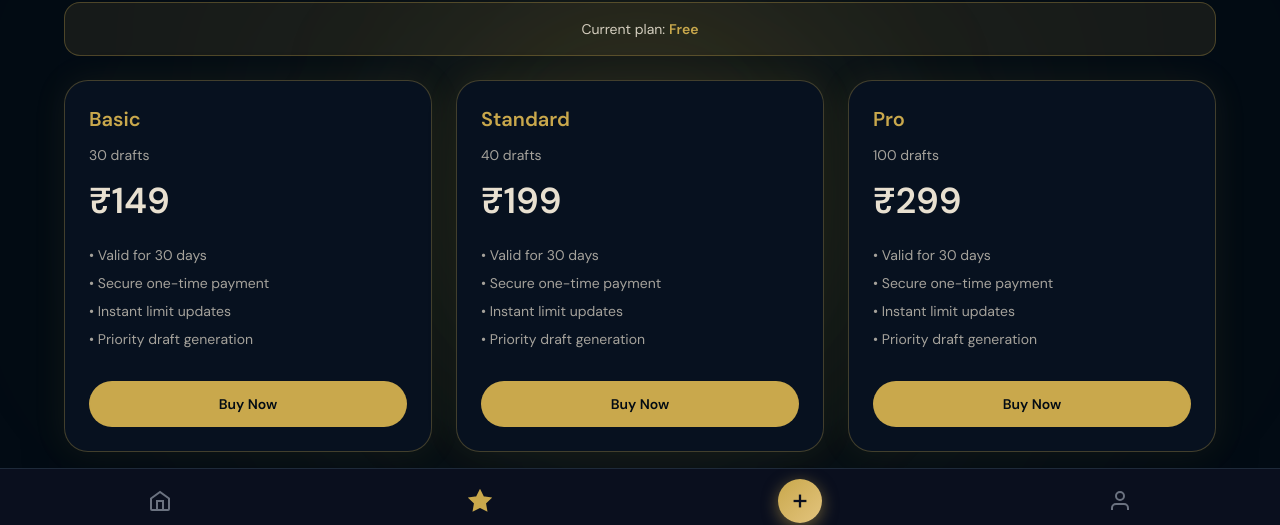
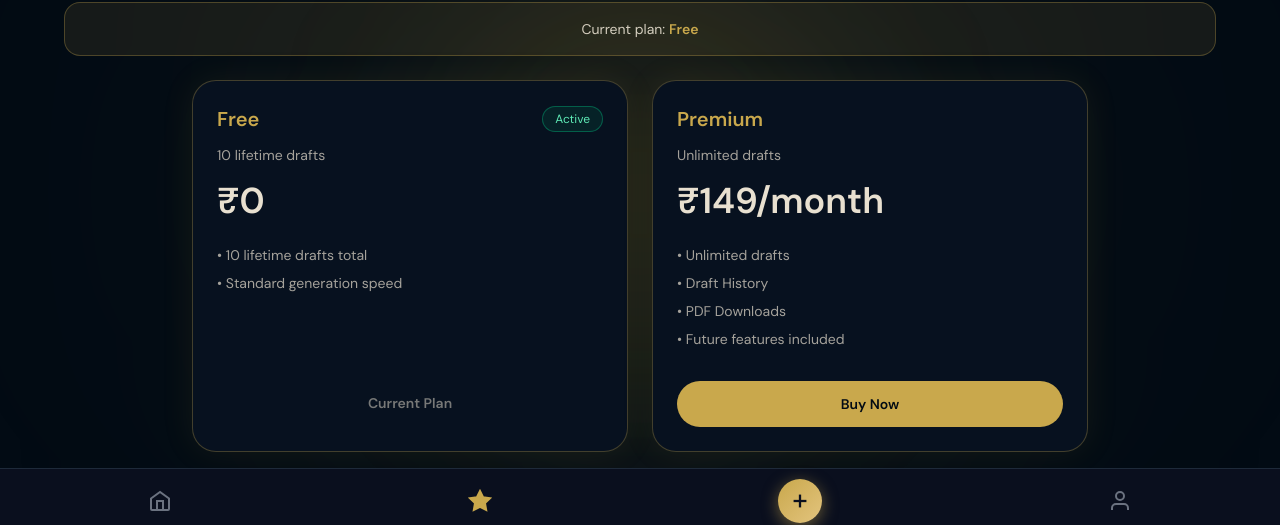
Before and after one commit to abhiksinhaa/Vakil-AI, a Next.js app: page /pricing in a window 1280 px wide. Shown: the part 268-793 px from the top of the page. Built offline with nearby package versions, Linux system fonts and the light colour scheme; no server answers.

Commit message:
update pricing page and change free to 10 lifetime dratfs

```diff
--- a/src/components/DraftGenerator.tsx
+++ b/src/components/DraftGenerator.tsx
@@ -127,7 +127,7 @@ export default function DraftGenerator() {
     if (!user) return
     const { data: profile } = await supabase
       .from('profiles')
-      .select('drafts_limit')
+      .select('drafts_limit, plan')
       .eq('id', user.id)
       .single()
 
@@ -143,7 +143,8 @@ export default function DraftGenerator() {
 
     if (profile) {
       setDraftsUsed(count ?? 0)
-      setDraftLimit(profile.drafts_limit ?? 10)
+      setDraftLimit(profile.plan === 'free' ? (profile.drafts_limit ?? 10) : 999999)
+      setPlan(profile.plan || 'free')
     }
   }
 
@@ -389,8 +390,8 @@ export default function DraftGenerator() {
 
           if (currentProfile) {
             freshUsed = currentProfile.drafts_used || 0;
-            freshLimit = currentProfile.drafts_limit ?? 10;
             currentPlan = currentProfile.plan || 'free';
+            freshLimit = currentPlan === 'free' ? (currentProfile.drafts_limit ?? 10) : 999999;
 
             setDraftsUsed(freshUsed);
             setDraftLimit(freshLimit);
@@ -644,14 +645,14 @@ Situation: ${submissionForm.situation || 'Not provided'}`;
             </div>
 
             <div className="sticky bottom-0 z-[40] bg-navy/95 backdrop-blur-sm pt-2 pb-2 sm:pb-0 mt-4">
-              {draftsUsed < draftLimit ? (
+              {draftsUsed < draftLimit || plan !== 'free' ? (
                 <>
                   <p style={{
                     fontSize: '0.85rem', opacity: 0.7,
                     marginBottom: '12px', textAlign: 'center',
                     color: '#e8e0d0'
                   }}>
-                    {draftsUsed}/{draftLimit} free drafts used
+                    {plan === 'free' ? `${draftsUsed}/${draftLimit} free drafts used` : 'Unlimited Premium Drafts'}
                   </p>
                   <button
                     id="generate-draft-button"
--- a/src/components/PricingPage.tsx
+++ b/src/components/PricingPage.tsx
@@ -48,9 +48,20 @@ const GLITTER_STYLES = `
 `;
 
 const PLANS = [
-  { key: 'basic', label: 'Basic', price: '₹149', drafts: '30 drafts' },
-  { key: 'standard', label: 'Standard', price: '₹199', drafts: '40 drafts' },
-  { key: 'pro', label: 'Pro', price: '₹299', drafts: '100 drafts' },
+  {
+    key: 'free',
+    label: 'Free',
+    price: '₹0',
+    drafts: '10 lifetime drafts',
+    features: ['10 lifetime drafts total', 'Standard generation speed']
+  },
+  {
+    key: 'basic',
+    label: 'Premium',
+    price: '₹149/month',
+    drafts: 'Unlimited drafts',
+    features: ['Unlimited drafts', 'Draft History', 'PDF Downloads', 'Future features included']
+  },
 ] as const;
 
 export default function PricingPage() {
@@ -141,30 +152,33 @@ export default function PricingPage() {
           {message ? <div className="mb-4 rounded-xl border border-emerald-500/40 bg-emerald-500/10 px-4 py-3 text-sm text-emerald-300">{message}</div> : null}
           {error ? <div className="mb-4 rounded-xl border border-red-500/40 bg-red-500/10 px-4 py-3 text-sm text-red-300">{error}</div> : null}
 
-          <div className="grid gap-6 md:grid-cols-3">
+          <div className="grid gap-6 md:grid-cols-2 max-w-4xl mx-auto">
             {PLANS.map((plan) => {
-              const isActive = profile?.plan === plan.key;
+              const isActive = profile?.plan === plan.key || (plan.key === 'free' && (!profile?.plan || profile.plan === 'free'));
               return (
-                <div key={plan.key} className="rounded-3xl border border-gold/30 bg-[#07111f] p-6 shadow-[0_0_35px_rgba(212,175,55,0.08)]">
+                <div key={plan.key} className="rounded-3xl border border-gold/30 bg-[#07111f] p-6 shadow-[0_0_35px_rgba(212,175,55,0.08)] flex flex-col">
                   <div className="flex items-center justify-between">
                     <h2 className="text-xl font-semibold text-gold">{plan.label}</h2>
                     {isActive ? <span className="rounded-full border border-emerald-500/40 bg-emerald-500/10 px-3 py-1 text-xs text-emerald-300">Active</span> : null}
                   </div>
                   <p className="mt-3 text-sm text-cream/70">{plan.drafts}</p>
                   <p className="mt-4 text-4xl font-semibold text-cream">{plan.price}</p>
-                  <ul className="mt-6 space-y-2 text-sm text-cream/70">
-                    <li>• Valid for 30 days</li>
-                    <li>• Secure one-time payment</li>
-                    <li>• Instant limit updates</li>
-                    <li>• Priority draft generation</li>
+                  <ul className="mt-6 space-y-2 text-sm text-cream/70 flex-1">
+                    {plan.features.map(f => <li key={f}>• {f}</li>)}
                   </ul>
-                  <button
-                    onClick={() => void handleSubscribe(plan.key as 'basic' | 'standard' | 'pro')}
-                    disabled={loadingPlan === plan.key}
-                    className="mt-8 w-full rounded-full border border-gold/40 bg-gold px-4 py-3 text-sm font-semibold text-[#020b14] transition hover:bg-[#ffd966]"
-                  >
-                    {loadingPlan === plan.key ? 'Processing...' : 'Buy Now'}
-                  </button>
+                  {plan.key !== 'free' ? (
+                    <button
+                      onClick={() => void handleSubscribe(plan.key as 'basic' | 'standard' | 'pro')}
+                      disabled={loadingPlan === plan.key || isActive}
+                      className={`mt-8 w-full rounded-full border border-gold/40 px-4 py-3 text-sm font-semibold transition ${isActive ? 'bg-emerald-500/10 text-emerald-300 border-emerald-500/40 cursor-not-allowed' : 'bg-gold text-[#020b14] hover:bg-[#ffd966]'}`}
+                    >
+                      {loadingPlan === plan.key ? 'Processing...' : isActive ? 'Current Plan' : 'Buy Now'}
+                    </button>
+                  ) : (
+                    <div className="mt-8 w-full px-4 py-3 text-sm font-semibold text-center text-cream/50 h-[46px]">
+                      {isActive ? 'Current Plan' : ''}
+                    </div>
+                  )}
                 </div>
               );
             })}
--- a/src/lib/plans.ts
+++ b/src/lib/plans.ts
@@ -6,19 +6,19 @@ export const PLAN_CONFIG = {
   starter: {
     label: 'Starter',
     amount: 14900,
-    draftsLimit: 30,
+    draftsLimit: 999999,
     planId: process.env.RAZORPAY_PLAN_BASIC || 'plan_TDWCGXaopCTWZw',
   },
   standard: {
     label: 'Standard',
     amount: 19900,
-    draftsLimit: 40,
+    draftsLimit: 999999,
     planId: process.env.RAZORPAY_PLAN_STANDARD || 'plan_TDWJ0fBwA0AmY6',
   },
   pro: {
     label: 'Pro',
     amount: 29900,
-    draftsLimit: 100,
+    draftsLimit: 999999,
     planId: process.env.RAZORPAY_PLAN_PRO || 'plan_TDWJdOwAyauKDY',
   },
 } as const;
```
